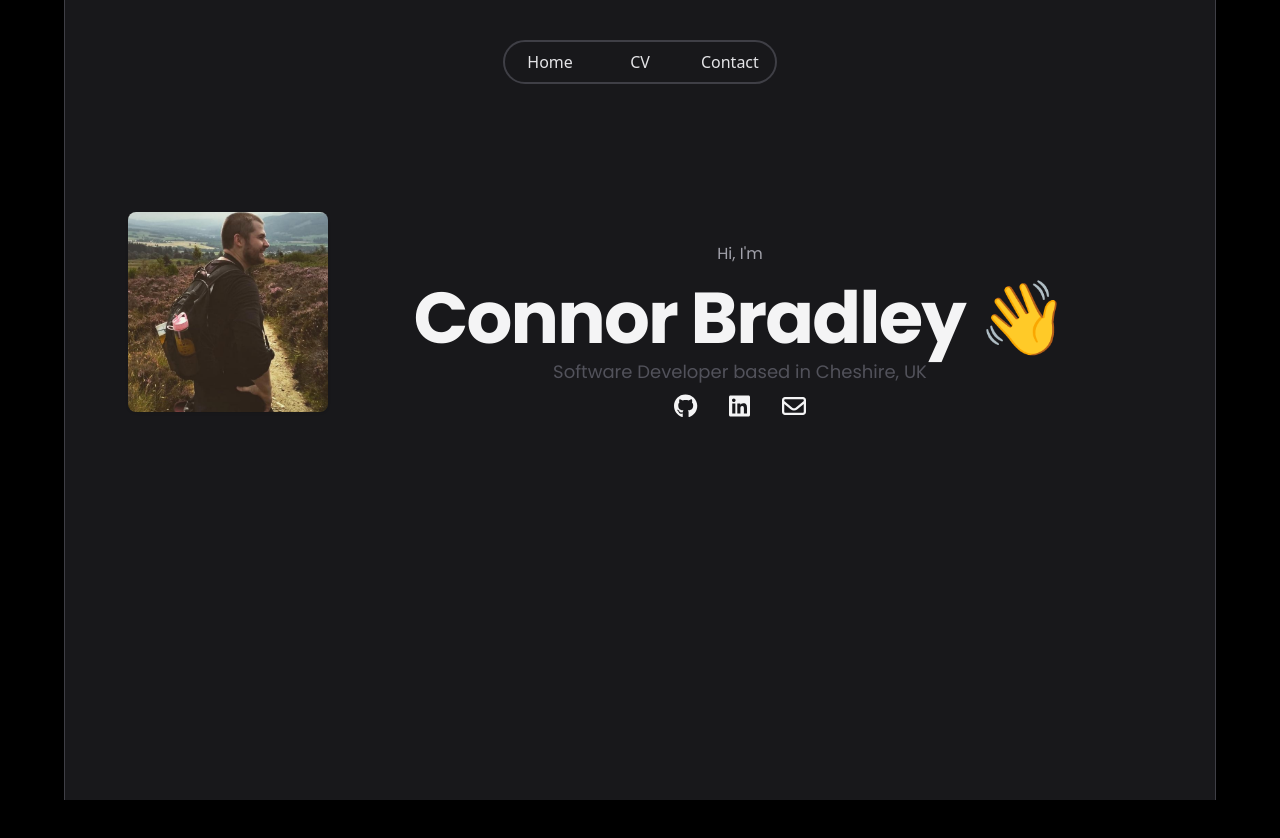
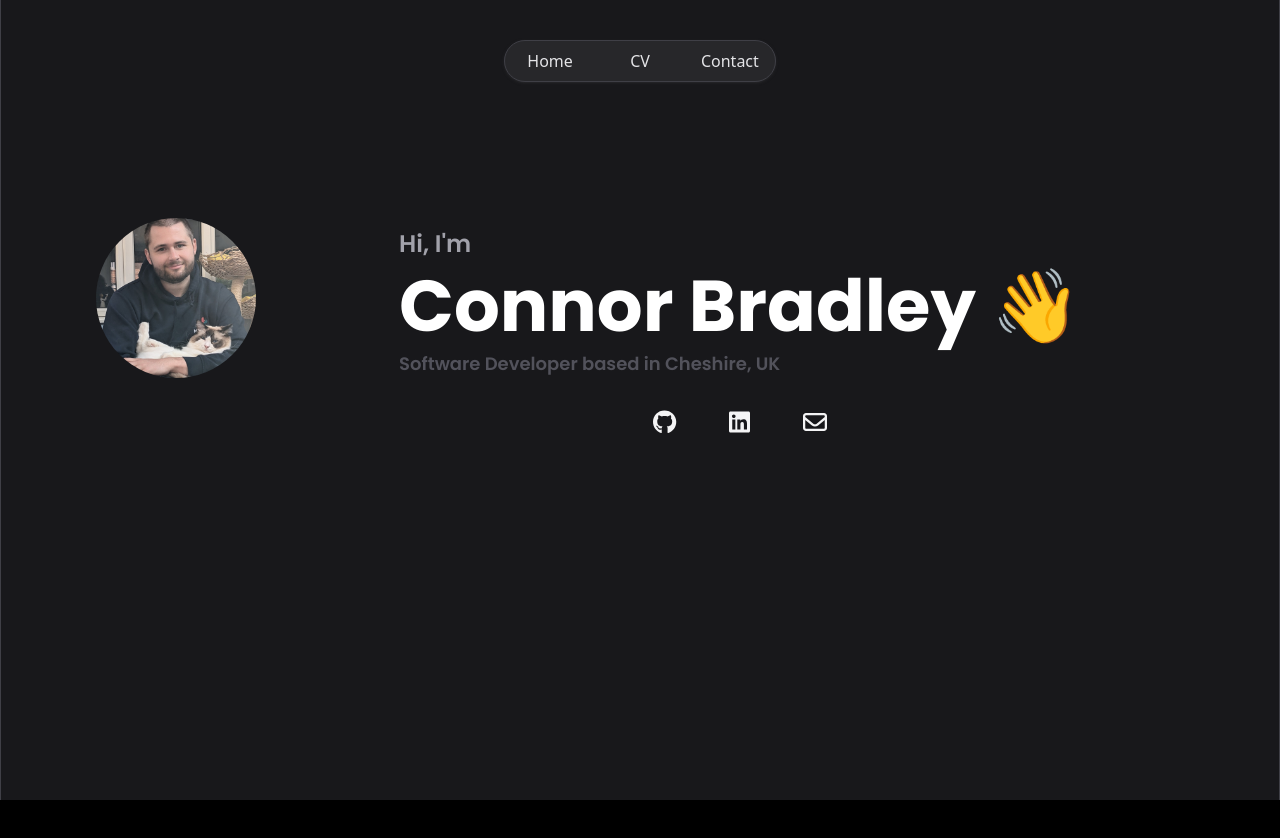
Before and after one commit to connorbradley26/cbradley.dev, a Next.js app: page /contact in a window 1280 px wide. Built offline with nearby package versions, Linux system fonts and the light colour scheme.

Commit message:
Much improved the looks

```diff
--- a/tailwind.config.js
+++ b/tailwind.config.js
@@ -11,5 +11,10 @@ module.exports = {
   },
   plugins: [
     require("@tailwindcss/typography"),
-  ]
+  ],
+  variants: {
+    extend: {
+      display: ["group-hover"],
+    },
+  }
 }
--- a/ui/components/container.tsx
+++ b/ui/components/container.tsx
@@ -3,13 +3,13 @@
 const Container = (props: any) => {
     return (
         <>
-            <div className="fixed inset-0 flex justify-center sm:px-8 -z-10">
-                <div className="flex w-full max-w-7xl lg:px-8">
+            <div className="fixed inset-0 flex justify-center  -z-10">
+                <div className="flex w-full ">
                     <div className="w-full  bg-zinc-900 border-l border-r border-zinc-700">
                     </div>
                 </div>
             </div>
-            <div className="max-w-5xl mx-auto my-10">
+            <div className="max-w-7xl mx-auto my-10">
             {props.children}
             </div>
         </>
--- a/ui/components/header.tsx
+++ b/ui/components/header.tsx
@@ -2,29 +2,58 @@ import Image from "next/image";
 import Connor from "../../public/connor.png"
 import Socials from "./socials";
 
-type Props = {
-    title: string;
-    subtitle?: string;
-};
 
-const Header = (props: Props) => {
-    return (
-        // <header className="py-24 sm:py-32 ">
-        //     <h1 className="text-6xl font-extrabold leading-none tracking-tight ">{props.title}</h1>
-        //     <h2 className="text-zinc-400">{props.subtitle}</h2>
-        // </header>
-        <header className="py-6 sm:py-32 flex flex-col sm:flex-row">
-            <Image src={Connor} alt="Connor Bradley" width={200} height={200} className="rounded-lg shadow aspect-square object-cover mb-10" />
-            <div className=" flex-grow flex items-center flex-col my-auto">
-                <p className="mb-4 text-zinc-400">Hi, I'm </p>
-                <h1 className="text-7xl font-extrabold leading-none tracking-tight mb-1 ">Connor Bradley 👋</h1>
-                <h2 className="text-lg text-zinc-600"> Software Developer based in Cheshire, UK </h2>
-                <Socials />
-            </div>
+// const Header = (props: Props) => {
+//     return (
+//         // <header className="py-24 sm:py-32 ">
+//         //     <h1 className="text-6xl font-extrabold eading-none tracking-tight ">{props.title}</h1>
+//         //     <h2 className="text-zinc-400">{props.subtitle}</h2>
+//         // </header>
+//         <header className="py-6 sm:py-32 flex flex-col sm:flex-row">
+//             <Image src={Connor} alt="Connor Bradley" width={200} height={200} className="rounded-lg shadow aspect-square object-cover mb-10" />
+//             <div className=" flex-grow flex items-center flex-col my-auto">
+//                 <p className="mb-4 text-zinc-400">Hi, I'm </p>
+//                 <h1 className="text-7xl font-extrabold leading-none tracking-tight mb-1 ">Connor Bradley 👋</h1>
+//                 <h2 className="text-lg text-zinc-600"> Software Developer based in Cheshire, UK </h2>
+//                 <Socials />
+//             </div>
 
 
-        </header>
-    );
-};
+//         </header>
+//     );
+// };
 
-export default Header;
+// export default Header;
+
+export default function Header() {
+    return (
+        <div className="">
+            <div className="rounded pb-20 sm:pb-24 xl:pb-0">
+                <div className="mx-auto flex max-w-7xl flex-col items-center gap-y-10 gap-x-8 px-6 sm:gap-y-8 lg:px-8 xl:flex-row xl:items-stretch">
+
+                    <div className="w-full max-w-2xl flex flex-col md:flex-row xl:max-w-none xl:flex-auto xl:py-24 xl:px-16">
+                            <Image
+                                className="inline-block mx-auto md:mx-0 my-auto mt-10 md:mr-10 h-40 w-40 rounded-full object-cover "
+                                src={Connor}
+                                alt=""
+                            />
+                        <figure className="relative isolate pt-6 sm:pt-12 mx-auto">
+
+                            <blockquote className="text-xl font-semibold leading-8 text-white sm:text-2xl sm:leading-9">
+
+                                <p className="text-zinc-400">Hi, I'm </p>
+                                <h1 className="text-7xl font-extrabold my-2 ">Connor Bradley 👋</h1>
+
+                                <h2 className="text-lg text-zinc-600"> Software Developer based in Cheshire, UK </h2>
+
+                            </blockquote>
+                            <figcaption className="mt-8 text-base w-full">
+                                <Socials />
+                            </figcaption>
+                        </figure>
+                    </div>
+                </div>
+            </div>
+        </div>
+    )
+}
--- a/ui/components/navbar.tsx
+++ b/ui/components/navbar.tsx
@@ -9,12 +9,12 @@ const navItems = [
 const Navbar = () => {
 
     return (
-        <div className="mx-auto flex justify-center">
-            <nav className="grid grid-cols-3 flex-wrap border-2 border-zinc-700 rounded-full ">
+        <div className="mx-auto flex justify-center ">
+            <nav className="grid grid-cols-3 flex-wrap border shadow shadow-zinc-800 bg-zinc-800 border-zinc-700 rounded-full">
                 {navItems.map((item, i) => (
                     <div className="flex flex-row ">
                         <div className={`${i == navItems.length - 1 ? "rounded-r-full" : i == 0 ? "rounded-l-full" : ""}
-                                           hover:bg-zinc-800 text-zinc-200  hover:text-zinc-400 w-full h-full text-center mx-auto px-4 py-2`}>
+                                           hover:bg-zinc-700 text-zinc-200  hover:text-zinc-400 w-full h-full text-center mx-auto px-4 py-2`}>
                             <Link href={item.href} key={item.name}>
                                 {item.name}
                             </Link>
--- a/ui/components/projectTile.tsx
+++ b/ui/components/projectTile.tsx
@@ -5,10 +5,17 @@ import Link from "next/link";
 const ProjectTile = ({ project } : { project: Project }) => {
 
     return (
-        <div className='h-full' >
+        <div className='h-full relative group' >
+            <div className=" h-full w-full hidden group-hover:block group-hover:scale-105 absolute z-30 ">
+                <div className="absolute bottom-0 bg-gradient-to-t from-zinc-900 p-10 pt-32">
+                    <h2 className="text-2xl font-medium text-white title-font">{project.name}</h2>
+                    <p className="mt-1 text-sm text-gray-300">{project.description[0].text}</p>
+                </div>
+            </div>
             <Link href={`/projects/${project.name}`} key={project.name}>
-                <Image {...project} placeholder="blur" className='hover:scale-105 object-cover h-full rounded' />
+                <Image {...project} placeholder="blur" className='group-hover:scale-105 object-cover h-full rounded' />
             </Link>
+
         </div>
     )
 }
--- a/ui/components/projectsTiles.tsx
+++ b/ui/components/projectsTiles.tsx
@@ -6,28 +6,31 @@ import { projectsData } from '@/data/Projects';
 const ProjectsTiles = () => {
     const projects = projectsData;
     return (
-        <>
-            <div className='flex justify-center mb-4 font-light text-zinc-400'>
-                <h2 className='text-3xl font-light border-b border-b-green-200'>Recent Projects</h2>
+        <div className='mt-20 sm:mx-10'>
+           <div className="mx-auto max-w-2xl text-center mb-10">
+                    <h2 className="text-3xl font-bold tracking-tight text-gray-200 sm:text-4xl">Recent Projects</h2>
+                    <p className="mt-2 text-lg leading-8 text-gray-200">
+                        Just some of the stuff I've been working on recently.
+                    </p>
             </div>
-            <div className="grid grid-cols-3 gap-4 ">
-                <div className="col-span-2">
+            <div className="sm:grid grid-cols-3 gap-8 ">
+                <div className="col-span-2 mt-8 sm:mt-4">
                     <ProjectTile project={projects.find(x => x.name == "Coverr")} />
                 </div>
-                <div className="col-span-1 space-y-4">
+                <div className="col-span-1 space-y-8 mt-8 sm:mt-4">
                     <ProjectTile project={projects.find(x => x.name == "Crows Football")} />
                     {/* <ProjectTile project={projects.find(x => x.name == "Launches")} setSelectedProject={setSelectedProject} /> */}
                 </div>
             </div>
-            <div className="grid grid-cols-3 gap-4 mt-4">
-                <div className="col-span-1 space-y-4">
+            <div className="sm:grid grid-cols-3 gap-8">
+                <div className="col-span-1 space-y-8 mt-8 sm:mt-4">
                     <ProjectTile project={projects.find(x => x.name == "Baxter")}/>
                 </div>
-                <div className="col-span-2">
+                <div className="col-span-2 mt-8 sm:mt-4">
                     <ProjectTile project={projects.find(x => x.name == "Medows")}/>
                 </div>
             </div>
-        </>
+        </div>
     );
 }
 
--- a/ui/components/socials.tsx
+++ b/ui/components/socials.tsx
@@ -27,11 +27,11 @@ const socialsList = [
 const Socials = () => {
     return (
         <div className=" w-full mx-auto flex justify-center mt-2">
-            <div className='w-full md:w-1/5 flex flex-row justify-around'>
+            <div className='w-full md:w-1/3 flex flex-row justify-around'>
             {socialsList.map((social, index) => {
                 return (
                     <Link href={social.url} key={index}>
-                        <FontAwesomeIcon key={social.name} icon={social.icon} className="h-6"/>
+                        <FontAwesomeIcon key={social.name} icon={social.icon} className="h-6 hover:text-zinc-400"/>
                     </Link>
                 )
             })}
--- a/ui/home.tsx
+++ b/ui/home.tsx
@@ -1,9 +1,11 @@
 import Header from "./components/header";
 import ProjectsTiles from "./components/projectsTiles";
+import RecentProjects from "./components/RecentProjects";
 export function Home() {
     return (
         <>
-        <Header title="Hello 👋" subtitle="Software Engineer from Cheshire, UK."/>
+        <Header />
+        {/* <RecentProjects /> */}
 
         <ProjectsTiles />
         </>
```
Also changed, not shown: ui/components/RecentProjects.tsx (added, +60 -0 lines), public/connor.png, public/projects/crowsfootball.png.
